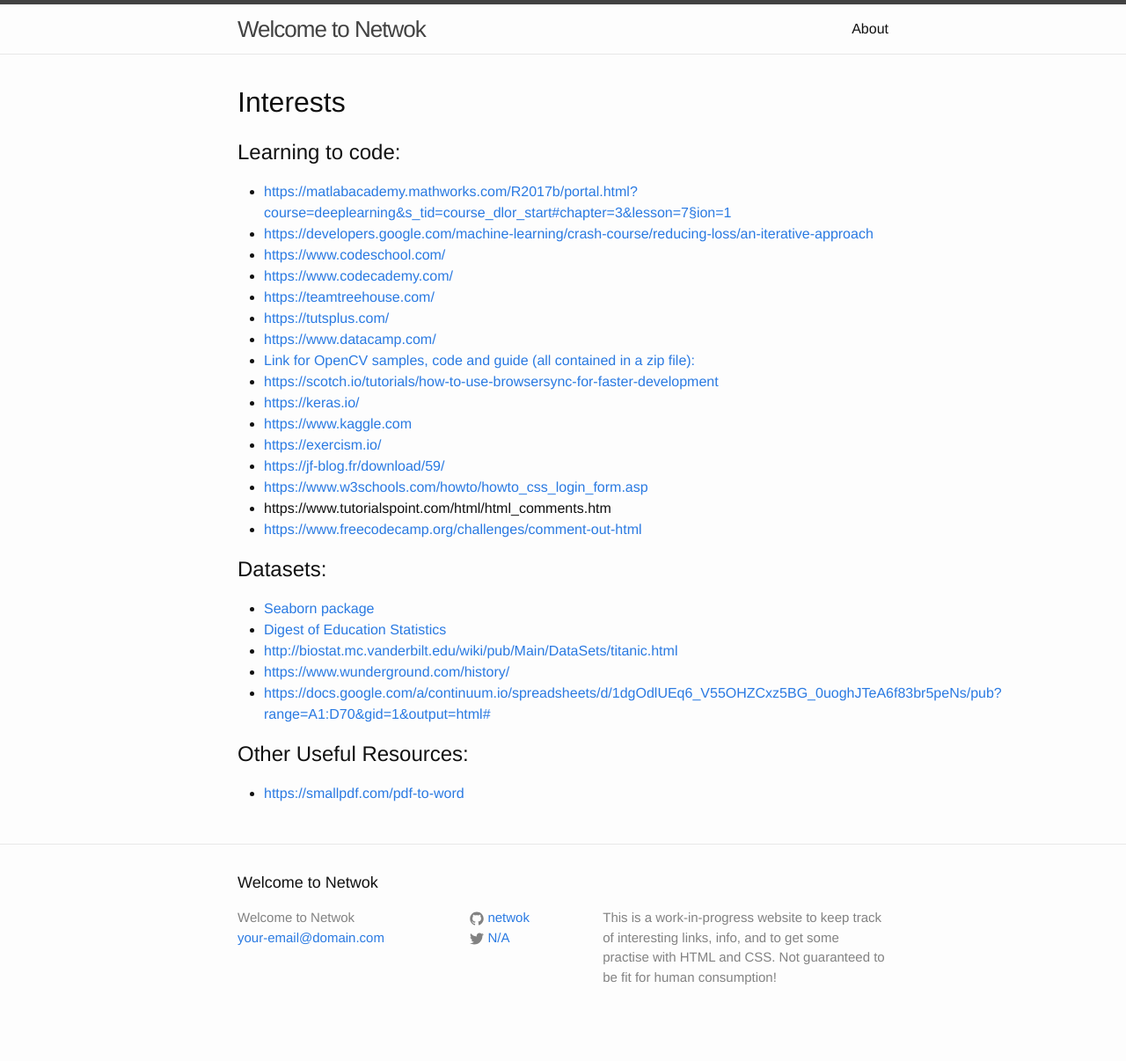
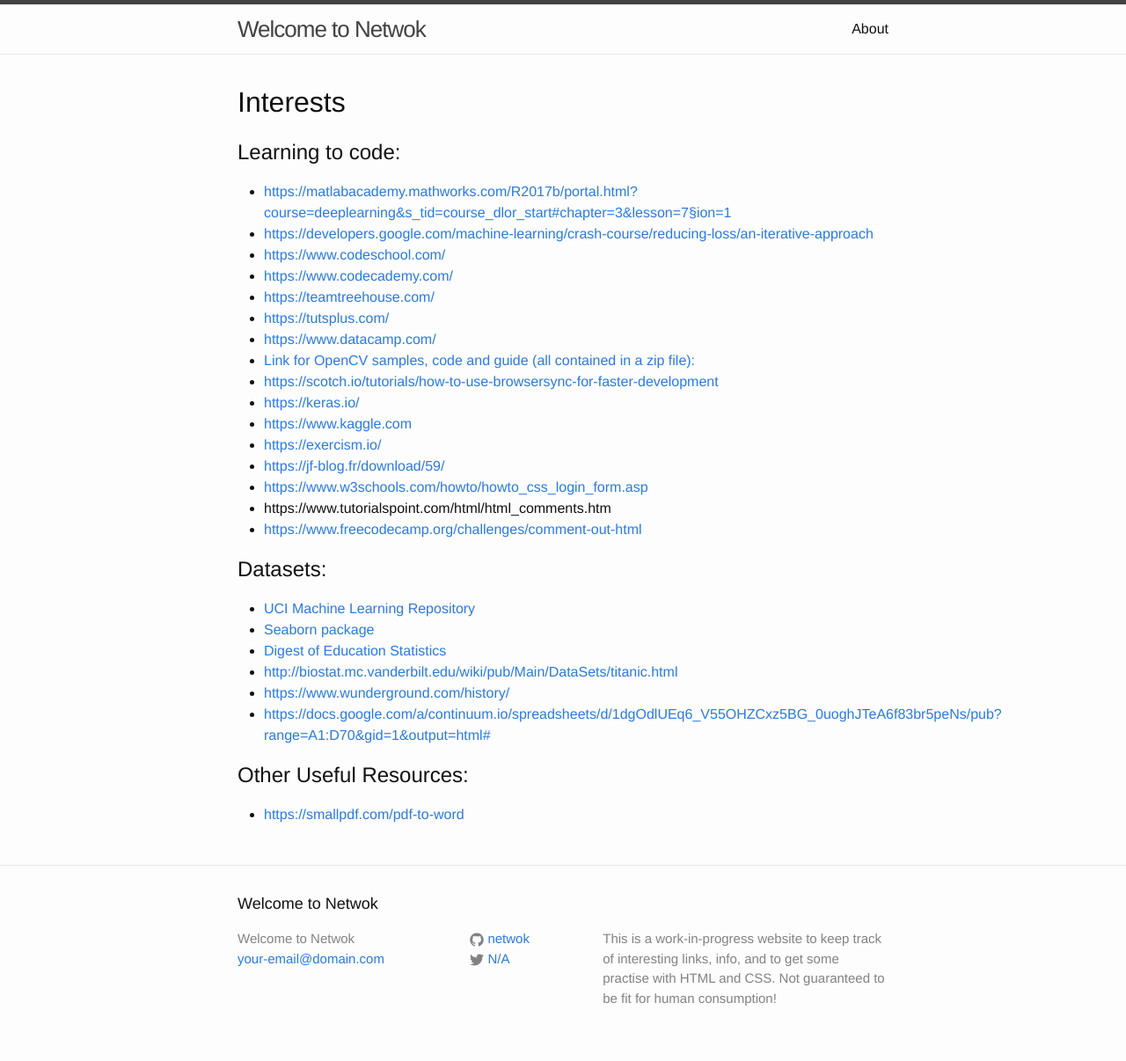
Before and after one commit to netwok/netwok.github.io, a Jekyll site: the page built from int.html, in a window 1280 px wide. Shown: the whole page at 88% size. Built offline with Jekyll 4.4.1, drawn with Linux system fonts in a browser that asks for light colours; before the commit the page ends 1182 px from its top, so only the background shows below that.

Commit message:
Update int.html

```diff
--- a/int.html
+++ b/int.html
@@ -31,6 +31,7 @@
     </ul>
     <h2>Datasets:</h2>
     <ul>
+      <li><a href="https://archive.ics.uci.edu/ml/datasets/Auto+MPG" target="_blank">UCI Machine Learning Repository</a></li>
       <li><a href="https://github.com/mwaskom/seaborn-data/blob/master/tips.csv" target="_blank">Seaborn package</a></li>
       <li><a href="http://nces.ed.gov/programs/digest/2013menu_tables.asp" target="_blank">Digest of Education Statistics</a></li>
       <li><a href = http://biostat.mc.vanderbilt.edu/wiki/pub/Main/DataSets/titanic.html>http://biostat.mc.vanderbilt.edu/wiki/pub/Main/DataSets/titanic.html</a></li>
```
